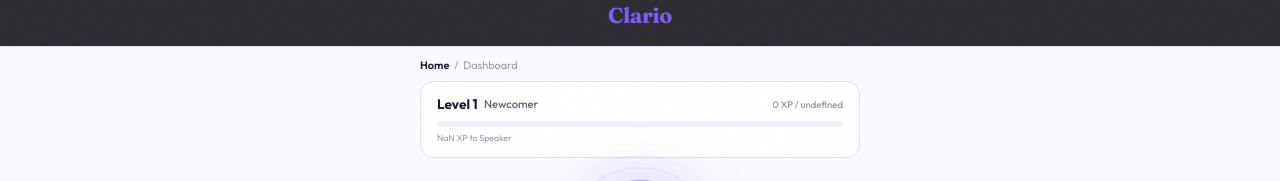
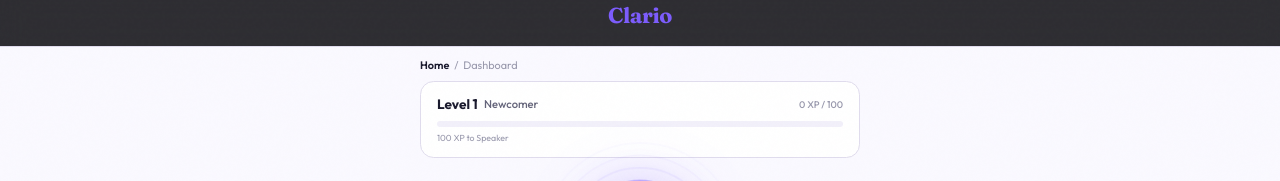
Before and after one commit to laasya2005/Fonix, a Next.js app: page / in a window 1280 px wide. Shown: the top 181 px of the page. Built offline with nearby package versions, Linux system fonts and the light colour scheme.

Commit message:
fix: align LevelBar property name with gamification module (minXP)

```diff
--- a/components/LevelBar.tsx
+++ b/components/LevelBar.tsx
@@ -10,8 +10,8 @@
 export function LevelBar({ xp, level }: LevelBarProps) {
   const currentLevel = LEVELS.find((l) => l.level === level) || LEVELS[0];
   const nextLevel = LEVELS.find((l) => l.level === level + 1);
-  const xpInLevel = xp - currentLevel.xpRequired;
-  const xpForNext = nextLevel ? nextLevel.xpRequired - currentLevel.xpRequired : 0;
+  const xpInLevel = xp - currentLevel.minXP;
+  const xpForNext = nextLevel ? nextLevel.minXP - currentLevel.minXP : 0;
   const pct = nextLevel ? Math.min((xpInLevel / xpForNext) * 100, 100) : 100;
 
   return (
@@ -29,7 +29,7 @@
           </span>
         </div>
         <span style={{ fontSize: '0.6rem', color: 'var(--text-dim)', fontWeight: 500 }}>
-          {xp} XP {nextLevel ? `/ ${nextLevel.xpRequired}` : ""}
+          {xp} XP {nextLevel ? `/ ${nextLevel.minXP}` : ""}
         </span>
       </div>
       <div style={{ width: '100%', height: '0.35rem', borderRadius: '1rem', background: 'var(--surface-raised)', overflow: 'hidden' }}>
@@ -40,7 +40,7 @@
       </div>
       {nextLevel && (
         <p style={{ fontSize: '0.55rem', color: 'var(--text-dim)', marginTop: '0.3rem' }}>
-          {nextLevel.xpRequired - xp} XP to {nextLevel.name}
+          {nextLevel.minXP - xp} XP to {nextLevel.name}
         </p>
       )}
     </div>
```
